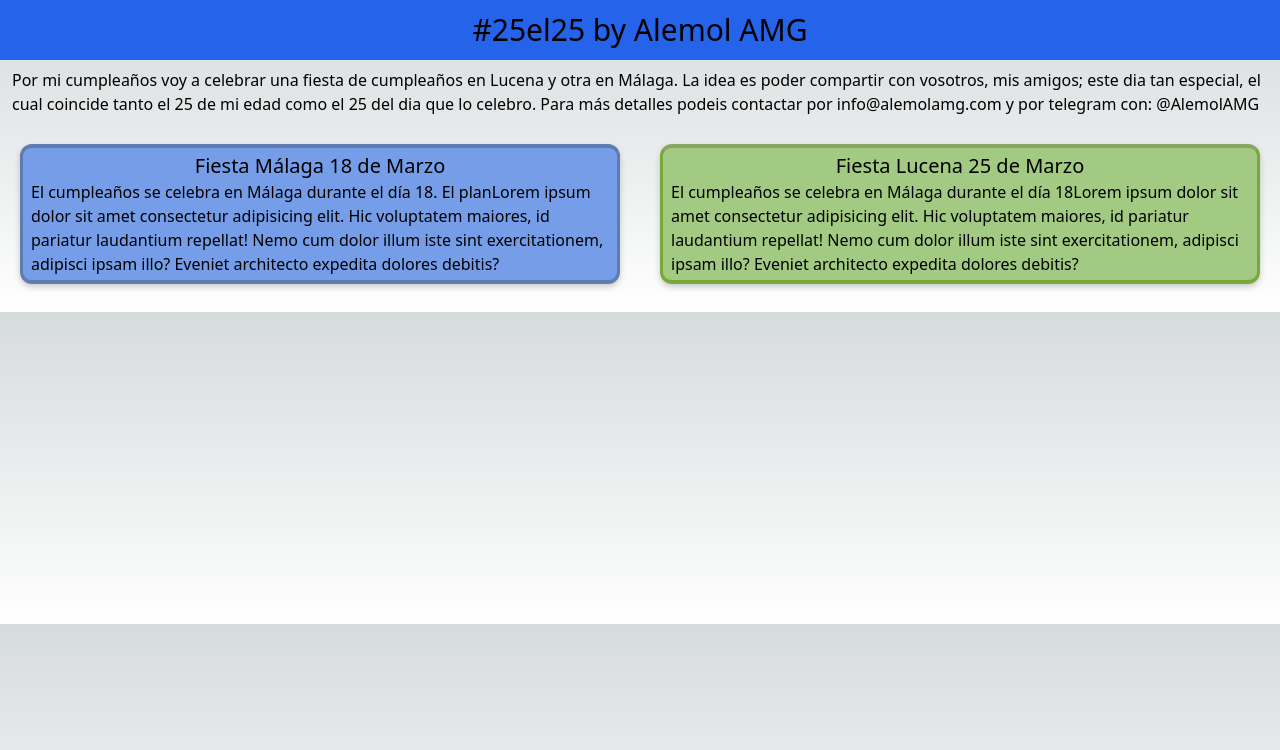
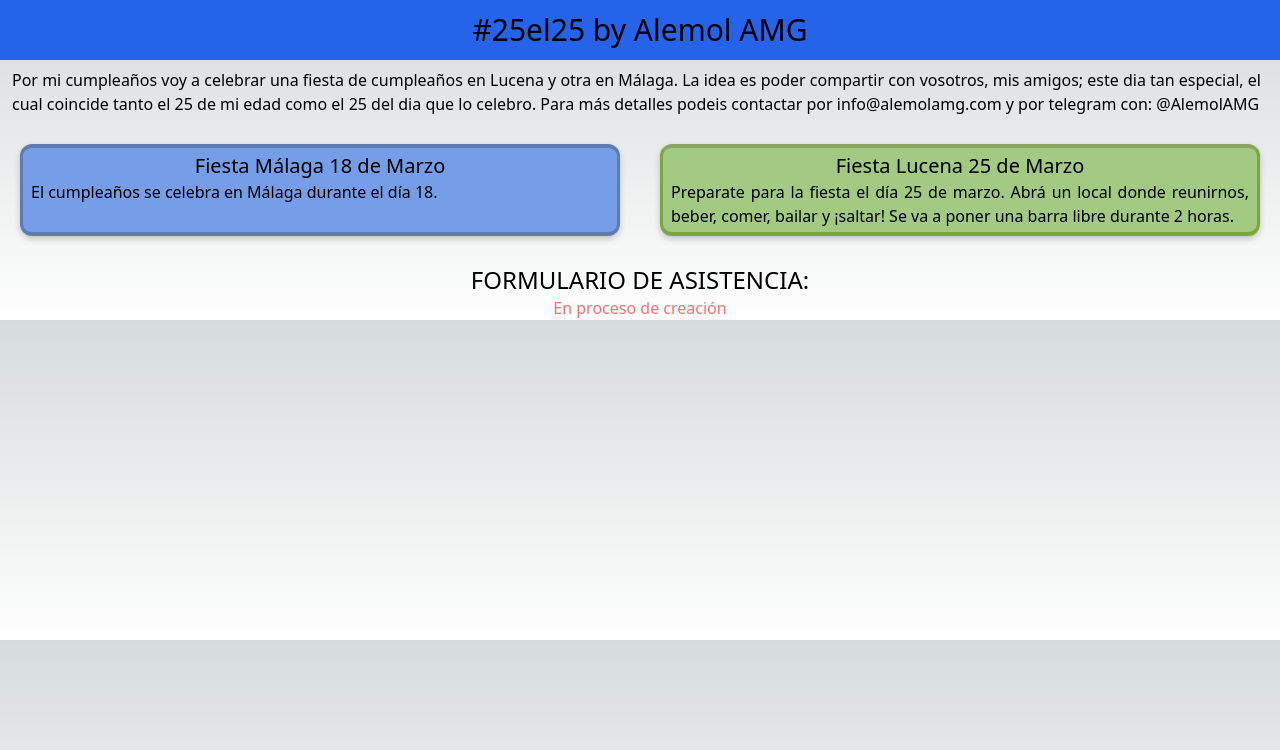
Before and after one commit to alemolamg/web-fiesta, a Next.js app: page / in a window 1280 px wide. Shown: the top 750 px of the page. Built offline with nearby package versions, Linux system fonts and the light colour scheme.

Commit message:
UPDATE FOR MAIN

```diff
--- a/pages/index.tsx
+++ b/pages/index.tsx
@@ -2,6 +2,7 @@ import Head from 'next/head'
 import { Inter } from 'next/font/google'
 import styles from '@/styles/Home.module.css'
 import Card from '@/src/components/Card'
+import Form from '@/src/components/Form'
 
 const inter = Inter({ subsets: ['latin'] })
 
@@ -28,12 +29,13 @@ export default function Home() {
         <div className='py-3 my-2 grid md:grid-cols-2 content-evenly'>
           <Card
             titulo="Fiesta Málaga 18 de Marzo"
-            description="El cumpleaños se celebra en Málaga durante el día 18. El plan"
-            className={`${styles.tarjetaMalaga}`} //TODO: cambiar clase 'card' por clase 'tarjeta'
+            description="El cumpleaños se celebra en Málaga durante el día 18."
+            className={`${styles.tarjetaMalaga}`}
           ></Card>
           <Card
             titulo="Fiesta Lucena 25 de Marzo"
-            description="El cumpleaños se celebra en Málaga durante el día 18"
+            description="Preparate para la fiesta el día 25 de marzo. Abrá un local donde reunirnos, beber, comer, bailar y ¡saltar!
+            Se va a poner una barra libre durante 2 horas."
             className={`${styles.tarjetaLucena}`}
           ></Card>
         </div>
@@ -45,6 +47,10 @@ export default function Home() {
             <p className=''>Proximamente...</p>
           </div>
         </div> */}
+
+        <div>
+          <Form></Form>
+        </div>
 
 
         {/* <div className={styles.center}>
--- a/src/components/Card.tsx
+++ b/src/components/Card.tsx
@@ -5,9 +5,8 @@ const Card: FC<{ titulo: string, description: string, className: string }> = ({
     return (
         <div className={classStyle}>
             <h1 className="text-xl text-center">{titulo}</h1>
-            <div>
+            <div className="text-justify">
                 {description}
-                Lorem ipsum dolor sit amet consectetur adipisicing elit. Hic voluptatem maiores, id pariatur laudantium repellat! Nemo cum dolor illum iste sint exercitationem, adipisci ipsam illo? Eveniet architecto expedita dolores debitis?
             </div>
 
         </div>
--- a/src/components/Form.tsx
+++ b/src/components/Form.tsx
@@ -4,7 +4,10 @@ const Form: FC<{ }> = ({ }) => {
     //const classStyle: string = "my-2 px-2 py-1 md:mx-4 md:rounded-xl lg:mx-5 " + className
     return (
         <>
-
+            <h2 className="text-center uppercase text-2xl ">formulario de asistencia:</h2>
+            <div className="mx-5 text-red-400 text-center">
+                En proceso de creación
+            </div>
         </>
     )
 }
```
